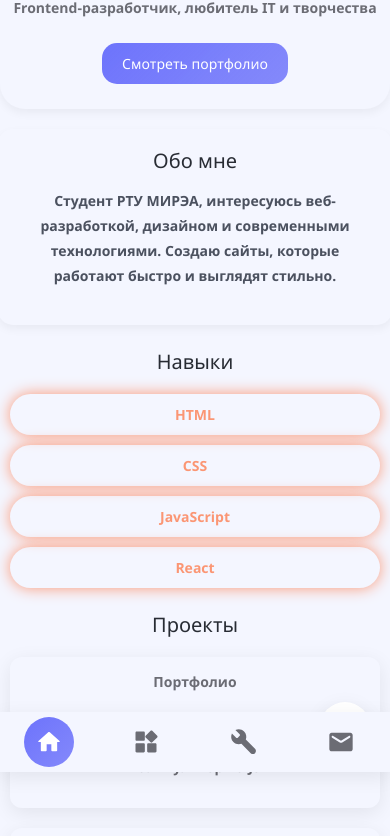
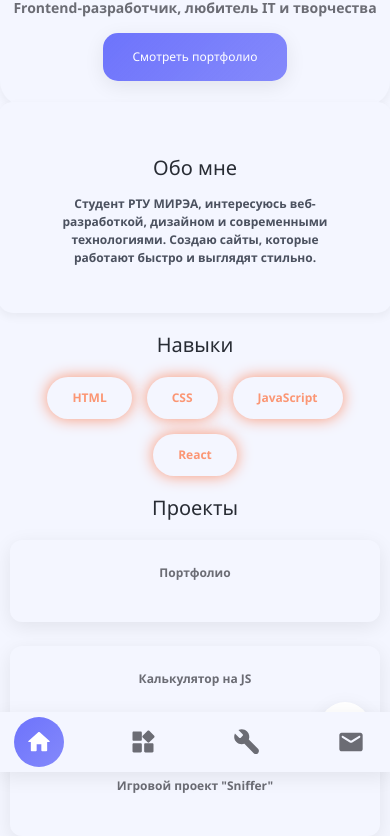
Before and after one commit to Rithmer/BootstrapPractice, a plain HTML site: page index.html in a window 390 px wide. Shown: the part 72-908 px from the top of the page. Drawn offline with nearby package versions, Linux system fonts and the light colour scheme.

Commit message:
add adaptive

```diff
--- a/index.html
+++ b/index.html
@@ -10,7 +10,7 @@
       rel="stylesheet"
     />
     <style>
-      /* Все релевантные стили + медиа-запросы */
+      /* Остальные стили остаются без изменений */
       :root {
         --color-bg: #f4f6ff;
         --color-bg-light: #ffffff;
@@ -337,19 +337,12 @@
         margin-bottom: var(--space-3);
       }
 
-      .projects__grid {
-        display: grid;
-        grid-template-columns: repeat(3, 1fr); /* Жёстко 3 колонки для ПК */
-        gap: var(--space-4);
-      }
-
       .project-card__container {
         background: var(--color-bg);
-        padding: var(--space-2);
+        padding: var(--space-4);
         border-radius: var(--radius-3);
         box-shadow: var(--shadow-2);
         transition: transform 0.3s ease, box-shadow 0.3s ease;
-        min-width: 0; /* Для корректного переноса текста */
       }
 
       .project-card__container:hover {
@@ -359,10 +352,11 @@
 
       .project-card__label {
         color: var(--color-muted);
-        overflow-wrap: break-word; /* Перенос длинных слов */
+        overflow-wrap: break-word;
         font-size: 16px;
         line-height: 1.4;
       }
+
       .footer {
         text-align: center;
         padding: var(--space-4);
@@ -470,88 +464,37 @@
         padding: 0;
       }
 
-      .hero__btn {
+      .btn.hero__btn {
         padding: var(--space-2) var(--space-5);
         background: var(--color-gradient-skill);
-        box-shadow: none; /* Add if needed */
+        box-shadow: var(--shadow-2);
         border: none;
       }
 
-      /* Медиа-запросы */
-      @media (max-width: 1024px) {
-        .hero {
-          padding: var(--space-6) var(--space-2);
-        }
+      /* Медиа-запросы для шрифтов и отступов (оставлены для согласованности) */
+      @media (max-width: 767.98px) {
         .hero__title {
           font-size: 32px;
+          margin-bottom: var(--space-2);
         }
+
         .hero__subtitle {
           font-size: 16px;
-        }
-        .hero__btn {
-          padding: var(--space-2) var(--space-4);
-          font-size: 15px;
+          margin-bottom: var(--space-3);
         }
 
-        .side-nav {
-          width: 60px;
-          gap: 20px;
-        }
-
-        .content {
-          margin: var(--space-4) auto;
-          padding: 0 var(--space-2);
-        }
-
-        .skills__item {
-          padding: var(--space-2) var(--space-3);
-        }
-
-        .projects__grid {
-          grid-template-columns: repeat(auto-fit, minmax(200px, 1fr));
-        }
-        .project-card__label {
-          font-size: 15px;
-        }
-      }
-
-      @media (max-width: 768px) {
-        body {
-          padding-bottom: 60px;
+        .hero__btn {
+          font-size: 14px;
+          padding: var(--space-2) var(--space-4);
         }
 
         .hero {
           padding: var(--space-5) var(--space-2);
         }
-        .hero__title {
-          font-size: 28px;
-        }
-        .hero__subtitle {
-          font-size: 16px;
-        }
-        .hero__btn {
-          padding: var(--space-2) var(--space-3);
-          font-size: 14px;
-        }
-
-        .side-nav {
-          position: fixed;
-          top: auto;
-          bottom: 0;
-          left: 0;
-          width: 100%;
-          height: 60px;
-          flex-direction: row;
-          justify-content: space-around;
-          align-items: center;
-          gap: 0;
-          box-shadow: var(--shadow-2);
-          z-index: 1000;
-        }
 
         .content {
-          margin: var(--space-3) auto;
           padding: 0 var(--space-2);
+          margin: var(--space-4) auto;
         }
 
         .about,
@@ -559,79 +502,91 @@
         .projects {
           margin-bottom: var(--space-4);
         }
-        .about {
-          padding: var(--space-4);
+
+        .about__title,
+        .skills__title,
+        .projects__title {
+          font-size: 24px;
         }
-        .skills__title {
-          font-size: 22px;
+
+        .about__text {
+          font-size: 14px;
+          line-height: 1.6;
         }
+
         .skills__item {
           padding: var(--space-1) var(--space-3);
-          font-size: 15px;
+          font-size: 14px;
         }
-        .projects__title {
-          font-size: 22px;
-        }
-        .projects__grid {
-          grid-template-columns: repeat(auto-fit, minmax(180px, 1fr));
-          gap: var(--space-3);
-        }
+
         .project-card__label {
           font-size: 14px;
         }
       }
 
-      @media (max-width: 480px) {
+      @media (max-width: 575.98px) {
+        .hero__title {
+          font-size: 28px;
+          margin-bottom: var(--space-1);
+        }
+
+        .hero__subtitle {
+          font-size: 14px;
+          margin-bottom: var(--space-2);
+        }
+
+        .hero__btn {
+          font-size: 12px;
+          padding: var(--space-1) var(--space-3);
+        }
+
         .hero {
           padding: var(--space-4) var(--space-1);
         }
-        .hero__title {
-          font-size: 24px;
-        }
-        .hero__subtitle {
-          font-size: 14px;
-        }
-        .hero__btn {
-          padding: var(--space-1) var(--space-3);
-          font-size: 14px;
+
+        .content {
+          padding: 0 var(--space-1);
+          margin: var(--space-3) auto;
         }
 
-        .content {
-          margin: var(--space-3) auto;
-          padding: 0 var(--space-1);
+        .about,
+        .skills,
+        .projects {
+          margin-bottom: var(--space-3);
         }
 
-        .about {
-          padding: var(--space-3);
-        }
-        .about__title {
-          font-size: 20px;
-        }
-        .about__text {
-          font-size: 14px;
-        }
-
-        .skills__list {
-          flex-direction: column;
-          gap: var(--space-1);
-        }
-        .skills__title {
-          font-size: 20px;
-        }
-        .skills__item {
-          padding: var(--space-1) var(--space-2);
-          font-size: 14px;
-        }
-
+        .about__title,
+        .skills__title,
         .projects__title {
           font-size: 20px;
         }
-        .projects__grid {
-          grid-template-columns: 1fr; /* Одна колонка на мобильных */
-          gap: var(--space-3);
+
+        .about__text {
+          font-size: 12px;
+          line-height: 1.5;
         }
+
+        .skills__item {
+          padding: var(--space-1) var(--space-2);
+          font-size: 12px;
+        }
+
         .project-card__label {
-          font-size: 14px;
+          font-size: 12px;
+        }
+      }
+
+      /* Мобильная навигация */
+      @media (max-width: 767.98px) {
+        .side-nav {
+          width: 100%;
+          height: 60px;
+          flex-direction: row;
+          justify-content: space-around;
+          align-items: center;
+          bottom: 0;
+          top: auto;
+          box-shadow: var(--shadow-2);
         }
       }
     </style>
@@ -644,8 +599,73 @@
     ></script>
   </head>
   <body>
+    <div class="loader">
+      <svg class="loader__logo" viewBox="0 0 100 100">
+        <circle
+          cx="50"
+          cy="50"
+          r="45"
+          stroke="#64a6fc"
+          stroke-width="5"
+          fill="none"
+        />
+        <text
+          x="50%"
+          y="55%"
+          text-anchor="middle"
+          fill="#64a6fc"
+          font-size="20px"
+          font-family="sans-serif"
+        >
+          IK
+        </text>
+      </svg>
+    </div>
+
     <header class="hero">
-      <nav class="side-nav">
+      <nav class="side-nav d-none d-md-flex flex-column">
+        <a href="index.html" class="side-nav__link active" title="Главная">
+          <svg viewBox="0 0 24 24">
+            <path
+              d="M10 19v-5h4v5c0 .55.45 1 1 1h3c.55 0 1-.45 1-1v-7h1.7c.46 0 .68-.57.33-.87L12.67 3.6c-.38-.34-.96-.34-1.34 0l-8.36 7.53c-.34.3-.13.87.33.87H5v7c0 .55.45 1 1 1h3c.55 0 1-.45 1-1z"
+            />
+          </svg>
+        </a>
+        <a href="pages/portfolio.html" class="side-nav__link" title="Портфолио">
+          <svg viewBox="0 0 24 24">
+            <path
+              d="M13 14v6c0 .55.45 1 1 1h6c.55 0 1-.45 1-1v-6c0-.55-.45-1-1-1h-6c-.55 0-1 .45-1 1m-9 7h6c.55 0 1-.45 1-1v-6c0-.55-.45-1-1-1H4c-.55 0-1 .45-1 1v6c0 .55.45 1 1 1M3 4v6c0 .55.45 1 1 1h6c.55 0 1-.45 1-1V4c0-.55-.45-1-1-1H4c-.55 0-1 .45-1 1m12.95-1.6L11.7 6.64c-.39.39-.39 1.02 0 1.41l4.25 4.25c.39.39 1.02.39 1.41 0l4.25-4.25c.39-.39.39-1.02 0-1.41L17.37 2.4c-.39-.39-1.03-.39-1.42 0z"
+            />
+          </svg>
+        </a>
+        <a href="pages/skills.html" class="side-nav__link" title="Навыки">
+          <svg viewBox="0 0 24 24">
+            <path
+              d="M12.09 2.91C10.08.9 7.07.49 4.65 1.67L8.28 5.3c.39.39.39 1.02 0 1.41L6.69 8.3c-.39.4-1.02.4-1.41 0L1.65 4.67C.48 7.1.89 10.09 2.9 12.1c1.86 1.86 4.58 2.35 6.89 1.48l7.96 7.96c1.03 1.03 2.69 1.03 3.71 0 1.03-1.03 1.03-2.69 0-3.71L13.54 9.9c.92-2.34.44-5.1-1.45-6.99z"
+            />
+          </svg>
+        </a>
+        <a href="pages/contacts.html" class="side-nav__link" title="Контакты">
+          <svg viewBox="0 0 24 24">
+            <path
+              d="M20 4H4c-1.1 0-2 .9-2 2v12c0 1.1.9 2 2 2h16c1.1 0 2-.9 2-2V6c0-1.1-.9-2-2-2m-.4 4.25-6.54 4.09c-.65.41-1.47.41-2.12 0L4.4 8.25c-.25-.16-.4-.43-.4-.72 0-.67.73-1.07 1.3-.72L12 11l6.7-4.19c.57-.35 1.3.05 1.3.72 0 .29-.15.56-.4.72z"
+            />
+          </svg>
+        </a>
+      </nav>
+      <nav
+        class="side-nav d-flex d-md-none flex-row justify-content-around align-items-center"
+        style="
+          width: 100%;
+          height: 60px;
+          position: fixed;
+          bottom: 0;
+          left: 0;
+          box-shadow: var(--shadow-2);
+          z-index: 1000;
+          background: var(--color-bg);
+        "
+      >
         <a href="index.html" class="side-nav__link active" title="Главная">
           <svg viewBox="0 0 24 24">
             <path
@@ -680,13 +700,13 @@
         Frontend-разработчик, любитель IT и творчества
       </p>
       <a href="pages/portfolio.html">
-        <button class="hero__btn">Смотреть портфолио</button>
+        <button class="hero__btn btn">Смотреть портфолио</button>
       </a>
     </header>
 
     <main class="content container">
-      <section class="about row justify-content-center">
-        <div class="col-md-8">
+      <section class="about row g-4 justify-content-center">
+        <div class="col-12 col-md-8 col-lg-6">
           <h2 class="about__title">Обо мне</h2>
           <p class="about__text">
             Студент РТУ МИРЭА, интересуюсь веб-разработкой, дизайном и
@@ -696,30 +716,42 @@
         </div>
       </section>
 
-      <section class="skills row justify-content-center">
-        <div class="col-md-8">
+      <section class="skills row g-4 justify-content-center">
+        <div class="col-12 col-md-8 col-lg-6">
           <h2 class="skills__title">Навыки</h2>
           <div class="skills__list d-flex flex-wrap justify-content-center">
-            <span class="skills__item">HTML</span>
-            <span class="skills__item">CSS</span>
-            <span class="skills__item">JavaScript</span>
-            <span class="skills__item">React</span>
+            <span class="skills__item badge">HTML</span>
+            <span class="skills__item badge">CSS</span>
+            <span class="skills__item badge">JavaScript</span>
+            <span class="skills__item badge">React</span>
           </div>
         </div>
       </section>
 
-      <section class="projects row justify-content-center">
-        <div class="col-md-8">
+      <section class="projects row g-4 justify-content-center">
+        <div class="col-12 col-md-10 col-lg-8">
           <h2 class="projects__title">Проекты</h2>
-          <div class="projects__grid">
-            <div class="project-card__container">
-              <p class="project-card__label">Портфолио</p>
+          <div class="row g-4">
+            <div class="col-12 col-md-6 col-lg-4">
+              <div class="project-card__container card">
+                <div class="card-body">
+                  <p class="project-card__label">Портфолио</p>
+                </div>
+              </div>
             </div>
-            <div class="project-card__container">
-              <p class="project-card__label">Калькулятор на JS</p>
+            <div class="col-12 col-md-6 col-lg-4">
+              <div class="project-card__container card">
+                <div class="card-body">
+                  <p class="project-card__label">Калькулятор на JS</p>
+                </div>
+              </div>
             </div>
-            <div class="project-card__container">
-              <p class="project-card__label">Игровой проект "Sniffer"</p>
+            <div class="col-12 col-md-6 col-lg-4">
+              <div class="project-card__container card">
+                <div class="card-body">
+                  <p class="project-card__label">Игровой проект "Sniffer"</p>
+                </div>
+              </div>
             </div>
           </div>
         </div>
@@ -735,27 +767,5 @@
         class="theme-toggle__icon"
       />
     </button>
-    <div class="loader">
-      <svg class="loader__logo" viewBox="0 0 100 100">
-        <circle
-          cx="50"
-          cy="50"
-          r="45"
-          stroke="#64a6fc"
-          stroke-width="5"
-          fill="none"
-        />
-        <text
-          x="50%"
-          y="55%"
-          text-anchor="middle"
-          fill="#64a6fc"
-          font-size="20px"
-          font-family="sans-serif"
-        >
-          IK
-        </text>
-      </svg>
-    </div>
   </body>
 </html>
```
Also changed, not shown: pages/contacts.html (+0 -4 lines), pages/portfolio.html (+0 -6 lines), pages/skills.html (+123 -78 lines).
